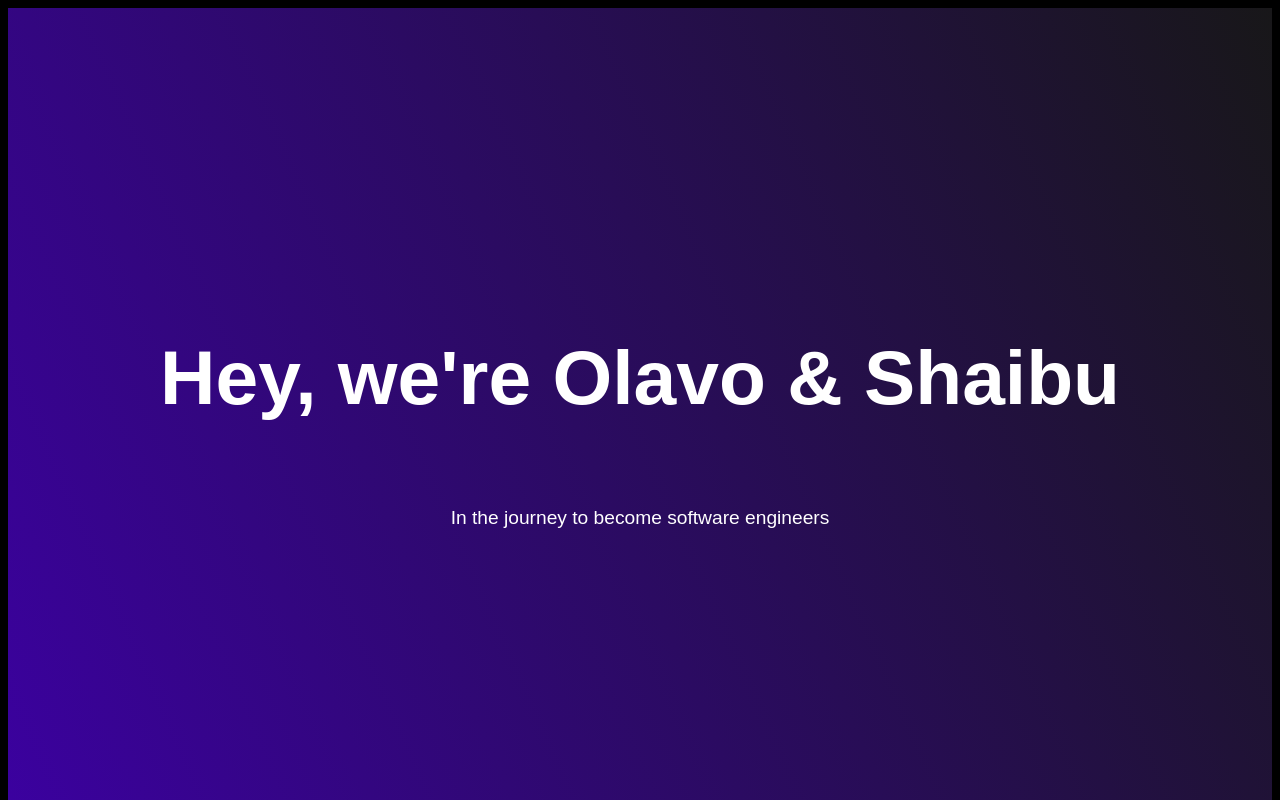
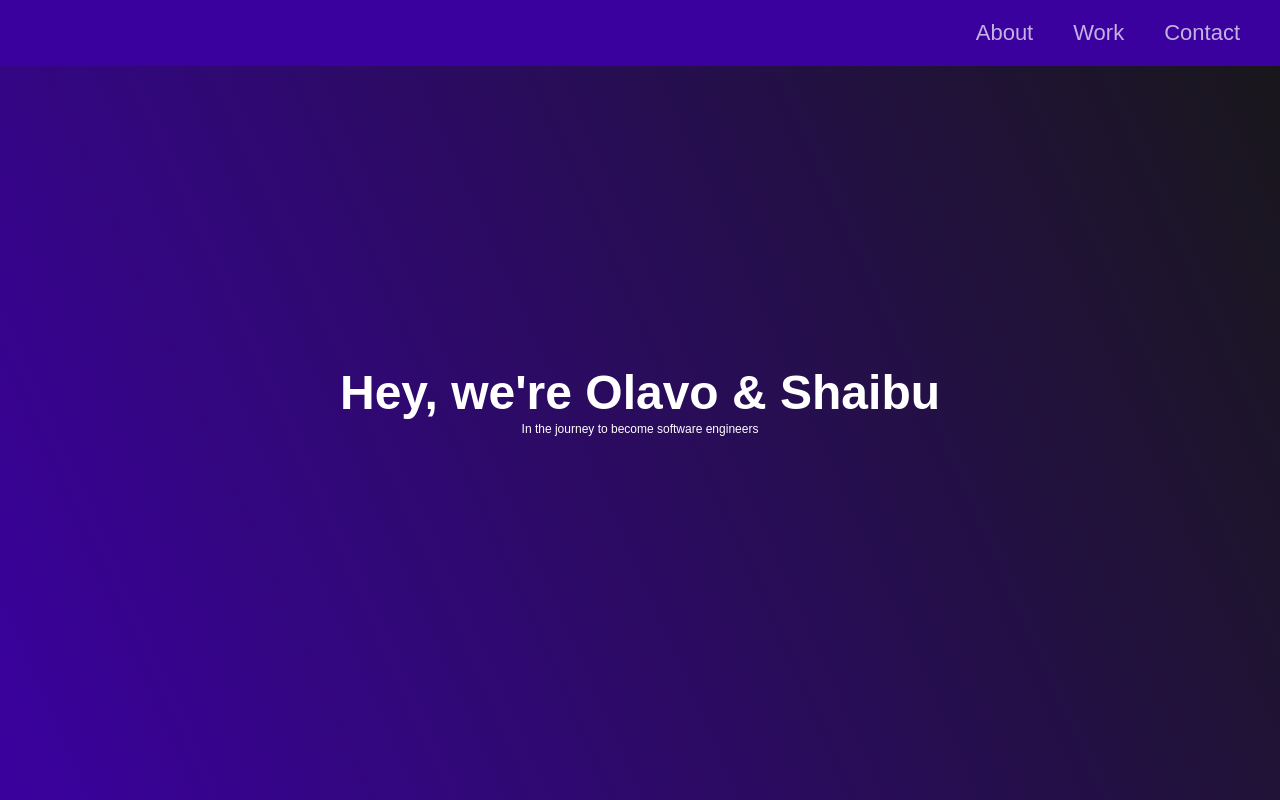
Before and after one commit to olavocarvalho/microverse-pairprogramming-2, a plain HTML site: page index.html in a window 1280 px wide. Shown: the top 800 px of the page. Drawn offline with Linux system fonts and the light colour scheme.

Commit message:
added navbar

```diff
--- a/css/style.css
+++ b/css/style.css
@@ -1,3 +1,27 @@
+/* Base reset */
+* {
+  margin: 0;
+  padding: 0;
+}
+
+/* box-sizing and font sizing */
+*,
+*::before,
+*::after {
+  box-sizing: inherit;
+}
+
+html {
+  box-sizing: border-box;
+
+  /* Set font size for easy rem calculations
+   * default document font size = 16px, 1rem = 16px, 100% = 16px
+   * (100% / 16px) * 10 = 62.5%, 1rem = 10px, 62.5% = 10px
+  */
+  font-size: 62.5%;
+  scroll-behavior: smooth;
+}
+
 body {
     font-family: sans-serif;
     font-size: 1.2rem; /* 18px */
@@ -5,6 +29,47 @@ body {
     line-height: 1.2;
     color: #fff;
     background-color: black;
+}
+
+.nav {
+  display: flex;
+  justify-content: flex-end;
+  position: fixed;
+  top: 0;
+  left: 0;
+  width: 100%;
+  background: #3b019f;
+  z-index: 9999;
+}
+nav ul {
+  list-style-type: none;
+}
+
+.nav-list {
+  display: flex;
+  margin-right: 2rem;
+}
+
+@media (max-width: 28.75em) {
+  .nav {
+    justify-content: center;
+  }
+
+  .nav-list {
+    margin: 0 1rem;
+  }
+}
+
+.nav-list a {
+  display: block;
+  font-size: 2.2rem;
+  padding: 2rem;
+  text-decoration: none;
+  color: rgba(255, 255, 255, .7);
+}
+
+.nav-list a:hover {
+  color: #fff;
 }
 
 #welcome-section {
@@ -56,6 +121,15 @@ max-width: 1280px;
 margin: 0 auto;
 margin-bottom: 6rem;
 }
+@media (max-width: 30.625em) {
+  .projects-section {
+    padding: 3rem 1rem;
+  }
+
+  .projects-grid {
+    grid-template-columns: 1fr;
+  }
+}
 
 .project {
     background-color: rgba(0, 0, 0, 0.75);
--- a/index.html
+++ b/index.html
@@ -8,7 +8,19 @@
 
   <body>
     <script src="https://cdn.freecodecamp.org/testable-projects-fcc/v1/bundle.js"></script>
-
+    <nav id="navbar" class="nav">
+      <ul class="nav-list">
+        <li>
+          <a href="#welcome-section">About</a>
+        </li>
+        <li>
+          <a href="#projects">Work</a>
+        </li>
+        <li>
+          <a href="#contact">Contact</a>
+        </li>
+      </ul>
+    </nav>
     <section id="welcome-section">
       <h1>Hey, we're Olavo & Shaibu</h1>
       <p>In the journey to become software engineers</p>
@@ -102,7 +114,6 @@
           </span>
         </a>
       </div>
-
     </section>
 
 
```
Lines whose indentation alone changed are shown as unchanged.
